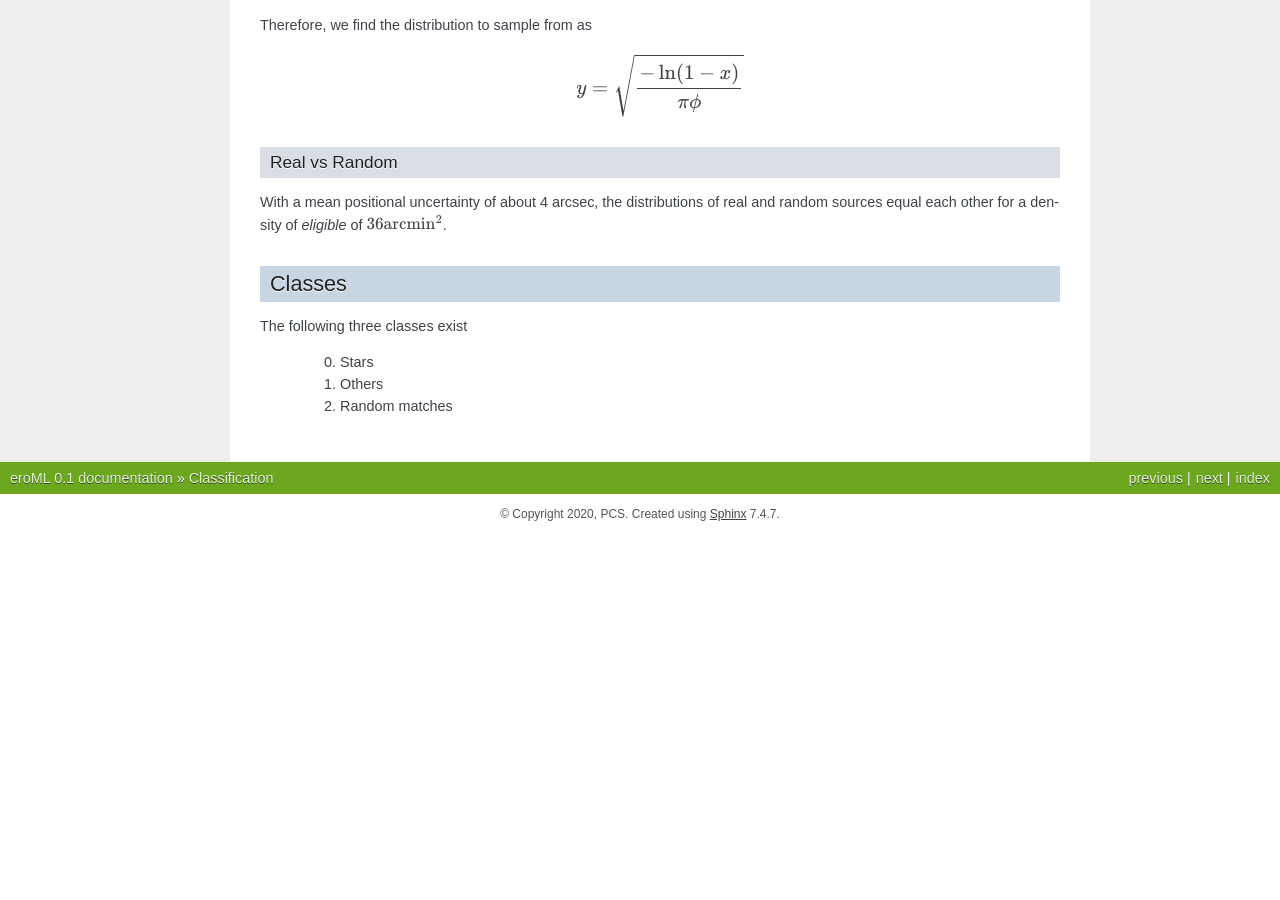
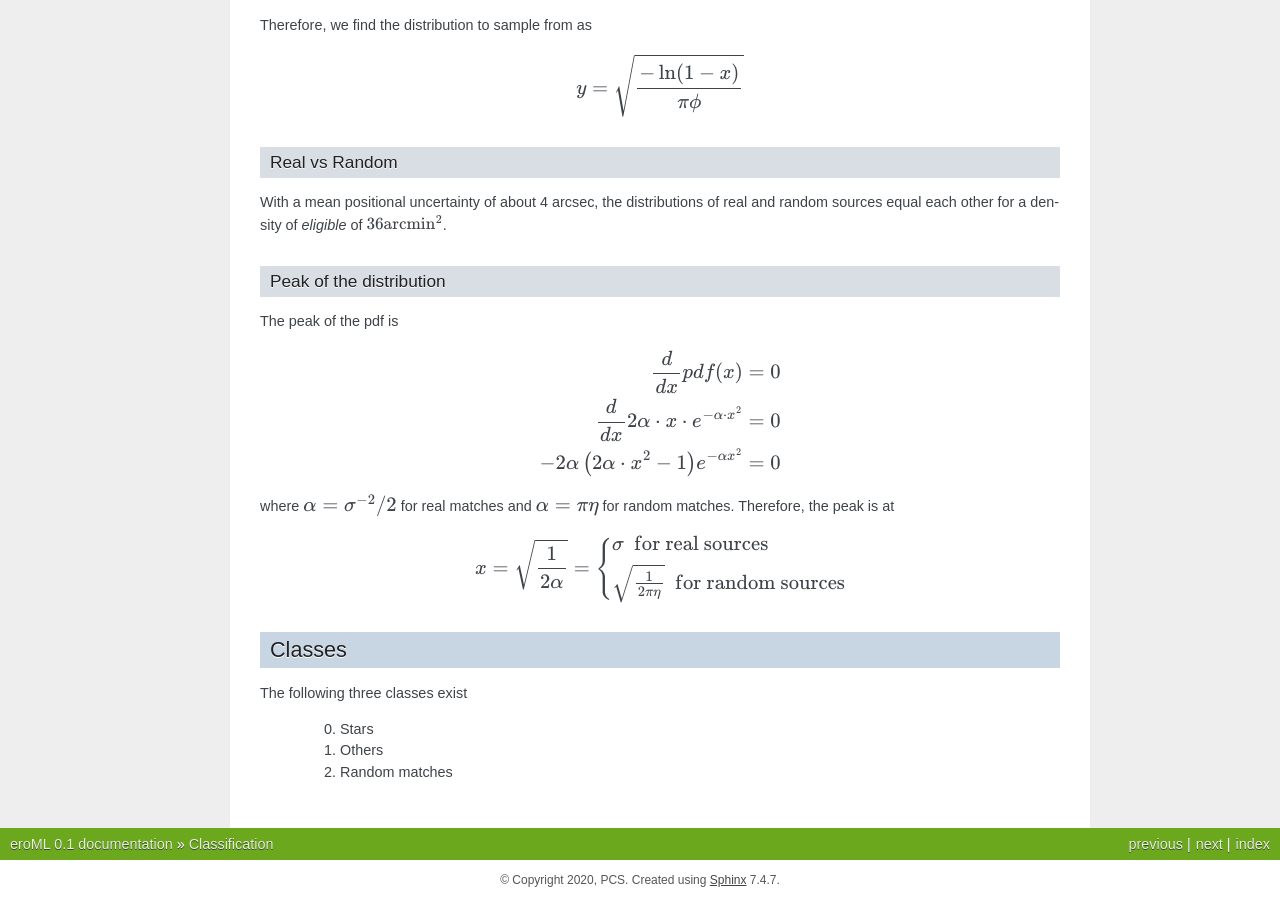
Before and after one commit to pcschneider/eroML, a Sphinx documentation site: the page built from doc/learning.rst, in a window 1280 px wide and 900 px high, scrolled down 1863 px. Built offline with Sphinx 7.4.7, drawn with Linux system fonts in a browser that asks for light colours; before the commit the page ends 2397 px from its top, so only the background shows below that; some of the changed text lies outside the part shown.

Commit message:
Some tweaks.

```diff
--- a/doc/learning.rst
+++ b/doc/learning.rst
@@ -94,6 +94,34 @@ With a mean positional uncertainty of about 4 arcsec, the distributions of
 real and random sources equal each other for a density of *eligible* of
 :math:`36 \text{arcmin}^2`.
 
+Peak of the distribution
+~~~~~~~~~~~~~~~~~~~~~~~~
+
+The peak of the pdf is
+
+.. math::
+
+    \large
+    \begin{eqnarray}
+        \frac{d}{dx} pdf(x) & = & 0\\
+        \frac{d}{dx} 2\alpha \cdot x \cdot e^{-\alpha \cdot x^2} & = & 0\\
+        -2 \alpha \left( 2\alpha\cdot x^2 -1 \right) e^{-\alpha x^2} & = & 0\\
+    \end{eqnarray}
+
+where :math:`\large \alpha = \sigma^{-2}/2` for real matches and :math:`\large \alpha=\pi \eta`
+for random matches. Therefore, the peak is at
+
+.. math::
+
+    \large
+        x =  \sqrt{\frac{1}{2\alpha}}
+        = \left\{
+          \begin{array}{ll}
+          \sigma ~~ \text{for real sources}\\
+          \sqrt{\frac{1}{2\pi\eta}}  ~~ \text{for random sources}\\
+          \end{array}
+          \right.
+
 
 Classes
 ----------------------
```
Also changed, not shown: doc/counts_all_stars_per_tile.png (added), doc/density_eligible_per_tile.png (added), 4 other files.
